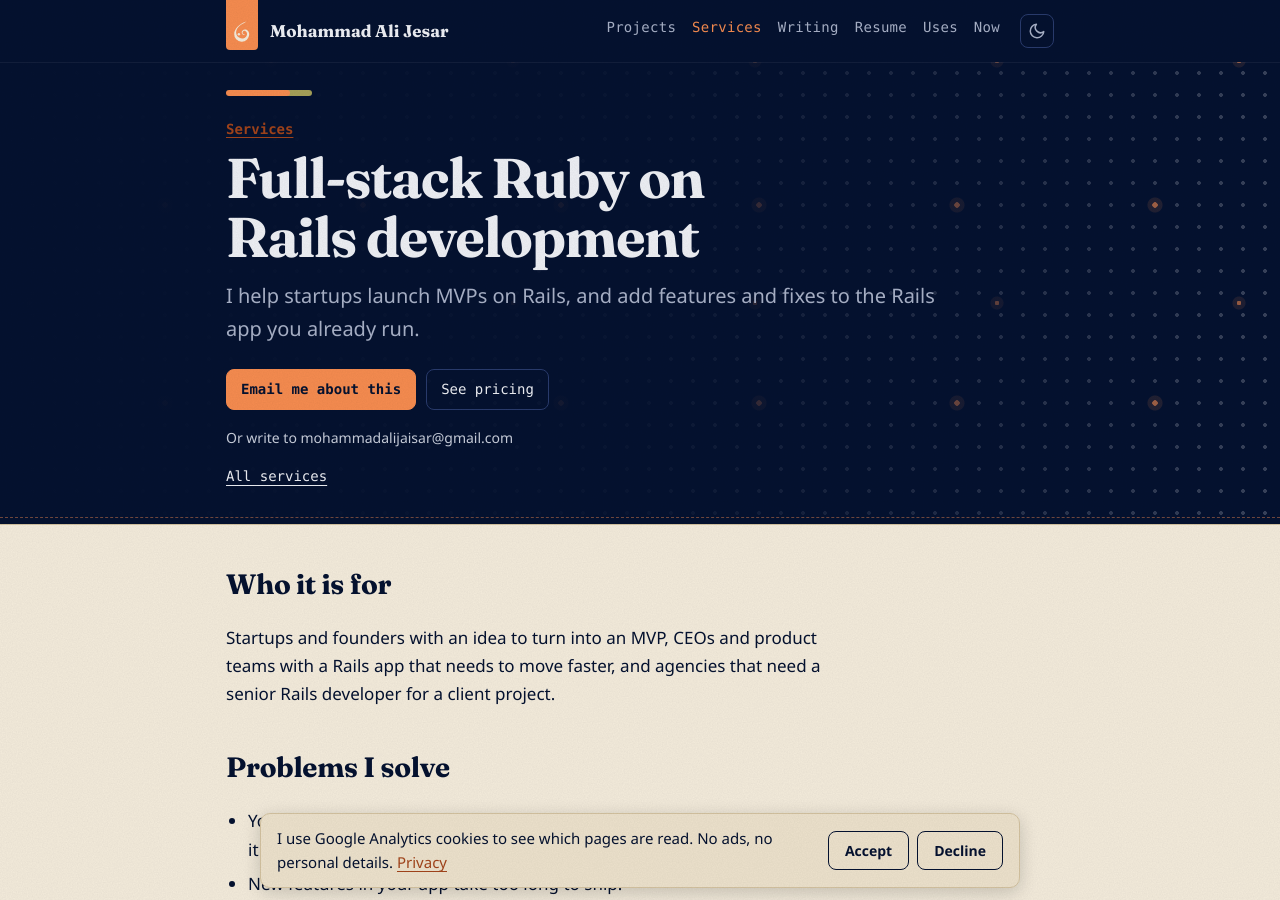
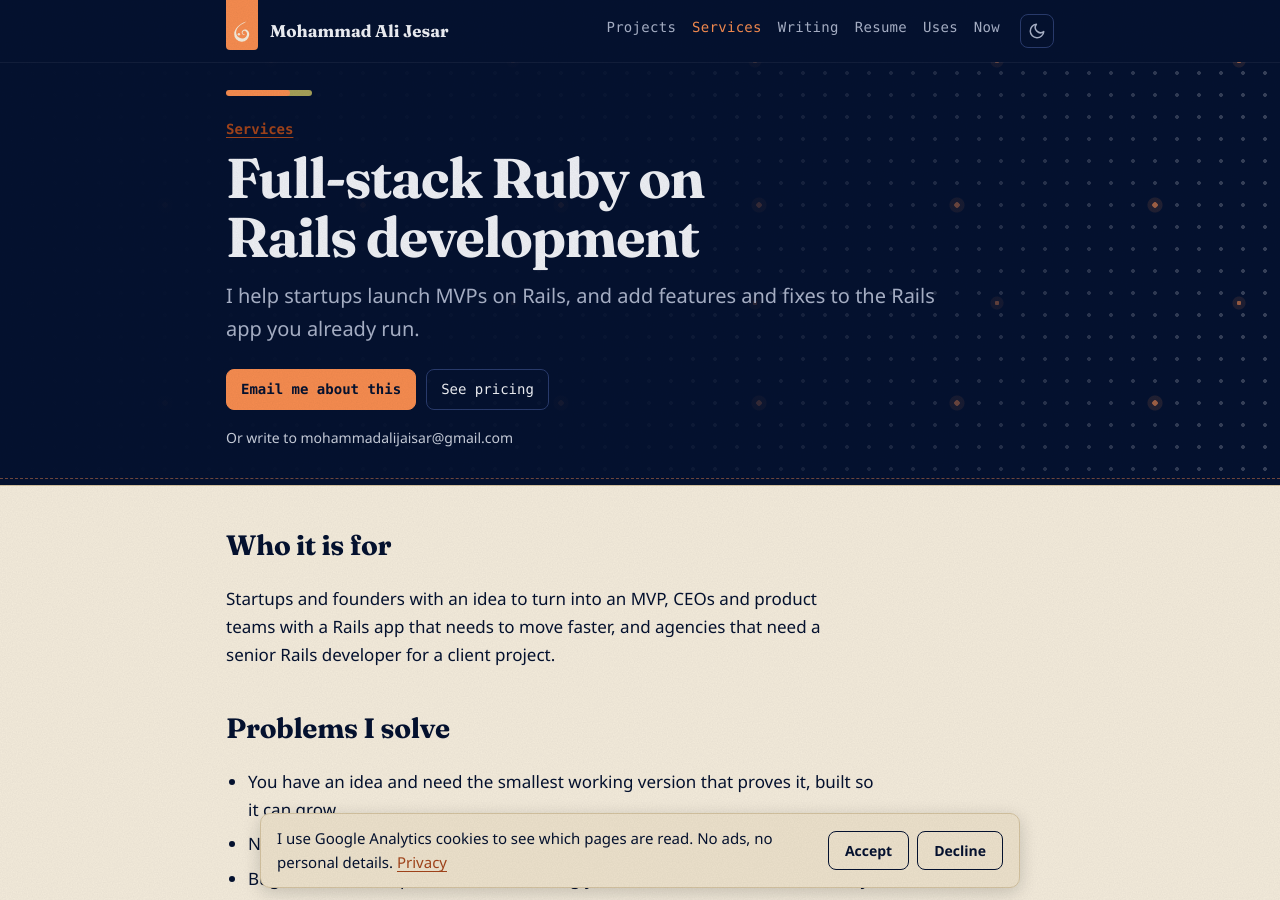
Before and after one commit to mjesar/mjesar.github.io, a Jekyll site: the page built from services/rails-development/index.md, in a window 1280 px wide and 900 px high. Built offline with Jekyll 4.4.1, drawn with Linux system fonts in a browser that asks for light colours.

Commit message:
remove the all services link from service page heroes

```diff
--- a/_layouts/service.html
+++ b/_layouts/service.html
@@ -38,7 +38,6 @@ layout: default
     {%- if page.contact_template %}
     <p class="mail-fallback">Or write to {{ mail_address }}</p>
     {%- endif %}
-    <p class="hero-text-links"><a href="/services/">All services</a></p>
   </div>
 </div>
 <main class="wrap prose">
```
